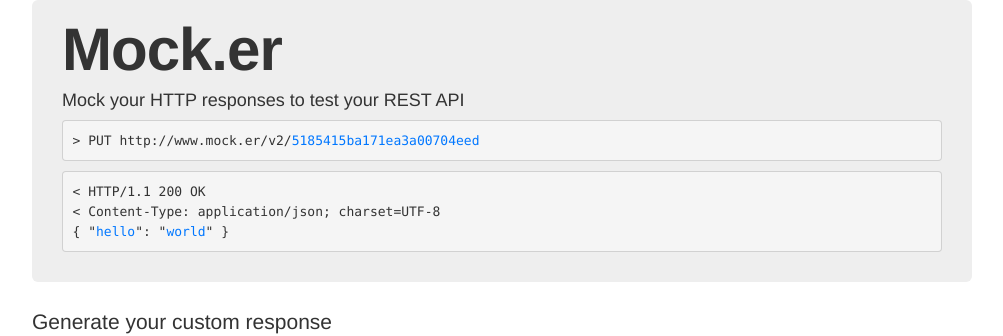
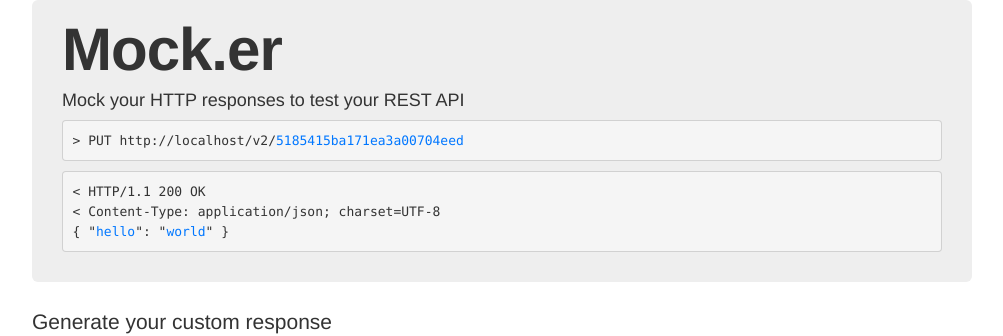
Before and after one commit to OlivierBarbier/http-response-mocker, a PHP site: page / in a window 1280 px wide. Shown: the top 336 px of the page, without its empty margins (138-1141 px from the left). Run offline with PHP 8.4, Linux system fonts and the light colour scheme.

Commit message:
index.html -> index.php

```diff
--- a/index.html
+++ b/index.php
@@ -20,7 +20,7 @@
 <div class="hero-unit">
     <h1>Mock.er</h1>
     <h2>Mock your HTTP responses to test your REST API</h2>
-    <pre>&gt; PUT http://www.mock.er/v2/<span>5185415ba171ea3a00704eed</span></pre>
+    <pre>&gt; PUT http://<?php echo $_SERVER['HTTP_HOST'] ?>/v2/<span>5185415ba171ea3a00704eed</span></pre>
   <pre>< HTTP/1.1 200 OK
 < Content-Type: application/json; charset=UTF-8
 { "<span>hello</span>": "<span>world</span>" }</pre>
```
